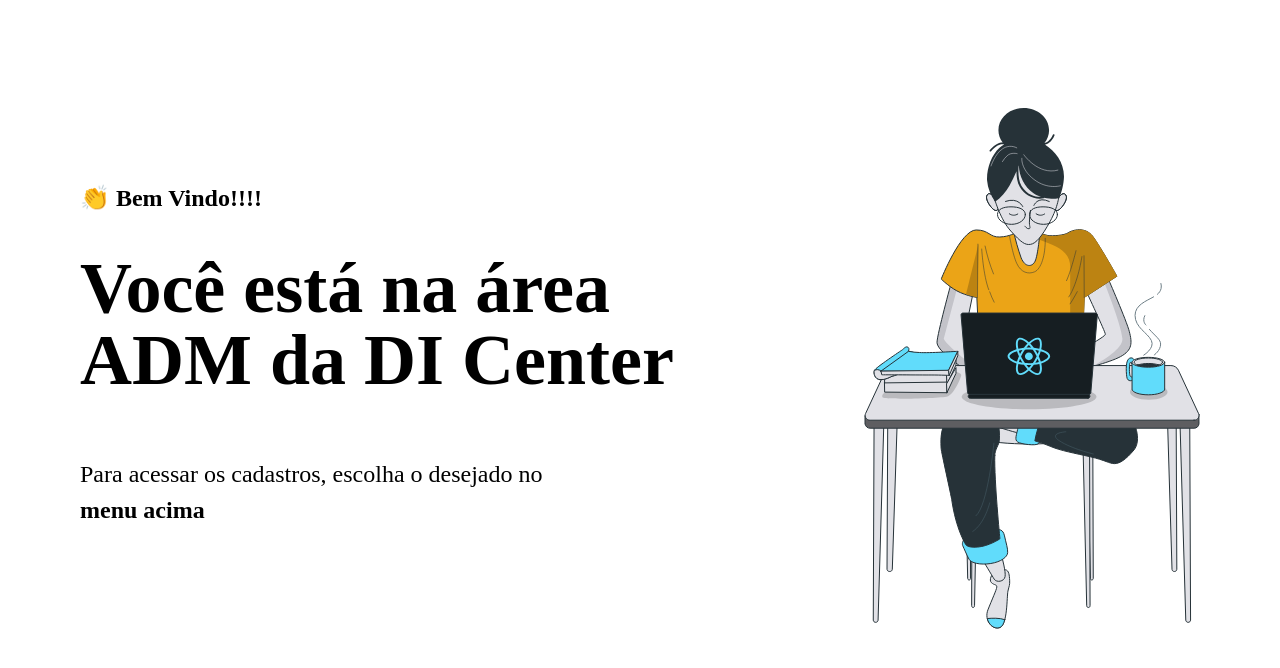
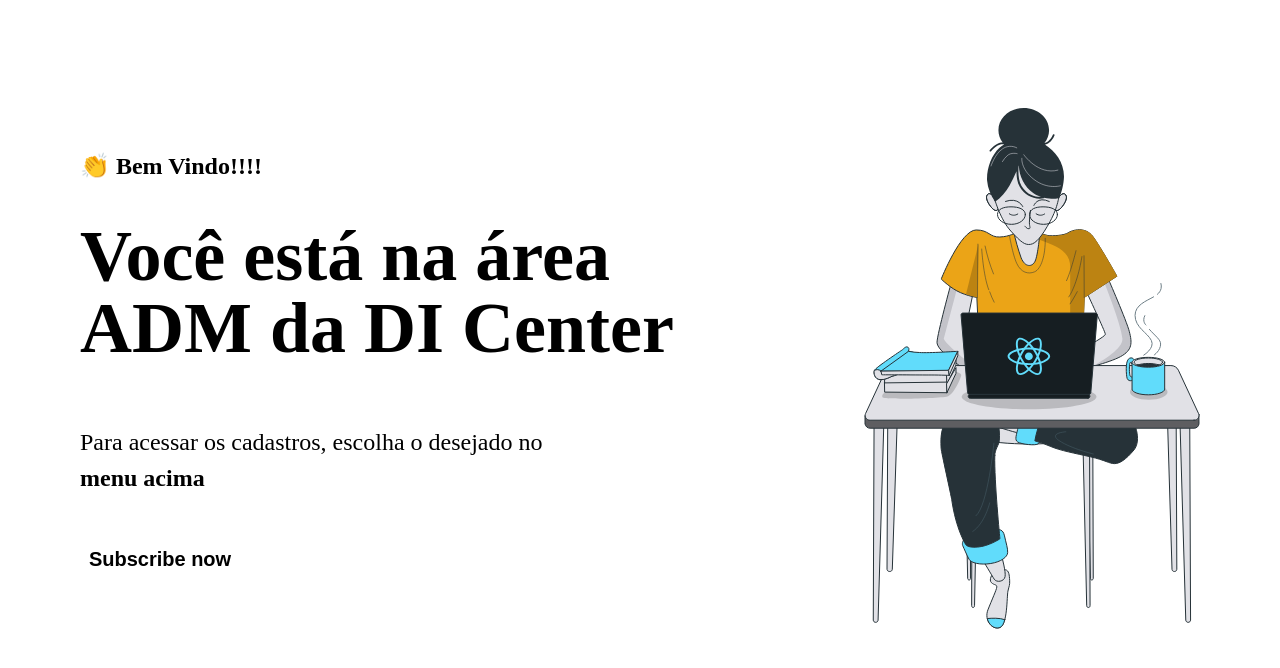
Before and after one commit to cesarfabri/app-next-chakra, a Next.js app: page / in a window 1280 px wide. Shown: the top 668 px of the page. Built offline with nearby package versions, Linux system fonts and the light colour scheme.

Commit message:
Inserting button subscribe

```diff
--- /dev/null
+++ b/src/components/SubscribeButton/index.tsx
@@ -0,0 +1,12 @@
+import styles from './styles.module.scss';
+
+export function SubscribeButton() {
+    return (
+        <button
+            type="button"
+            className={styles.subscribeButton}
+        >
+            Subscribe now
+        </button>
+    )
+}
--- /dev/null
+++ b/src/components/SubscribeButton/styles.module.scss
@@ -0,0 +1,20 @@
+.subscribeButton {
+  width: 160px;
+  height: 3rem;
+  border: 0;
+  border-radius: 1rem;
+  background: var(--yellow-500);
+  color: var(--gray-900);
+  font-size: 1.25rem;
+  font-weight: bold;
+
+  display: flex;
+  align-items: center;
+  justify-content: center;
+
+  transition: filter 0.2s;
+
+  &:hover {
+    filter: brightness(0.8);
+  }
+}
--- a/src/pages/home.module.scss
+++ b/src/pages/home.module.scss
@@ -38,4 +38,8 @@
       font-weight: bold;
     }
   }
+
+  button {
+    margin-top: 2.5rem;
+  }
 }
--- a/src/pages/index.tsx
+++ b/src/pages/index.tsx
@@ -3,6 +3,7 @@
 import Image from 'next/image'
 import styles from './home.module.scss';
 import girlWork from '../../public/images/avatar.svg'
+import { SubscribeButton } from '../components/SubscribeButton';
 
 const Home: NextPage = () => {
   return (
@@ -15,8 +16,9 @@
           <span>👏 Bem Vindo!!!! </span>
           <h1>Você está na área <span>ADM</span> da DI Center</h1>
           <p>Para acessar os cadastros, escolha o desejado no <br />
-            <span>menu acima</span>
+          <span> menu acima</span>
           </p>
+          <SubscribeButton />
         </section>
 
         <Image src={girlWork} alt="Girl working" objectFit='contain'/>
```
